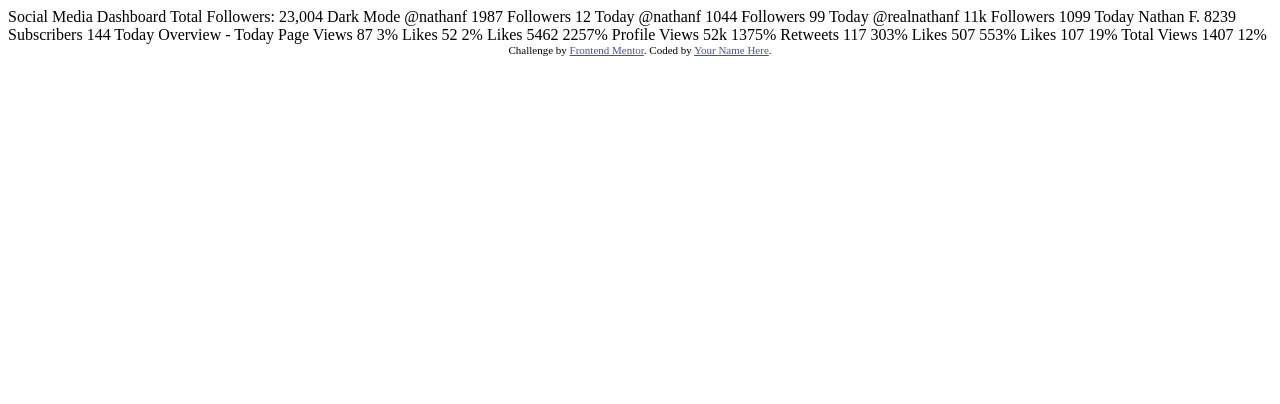
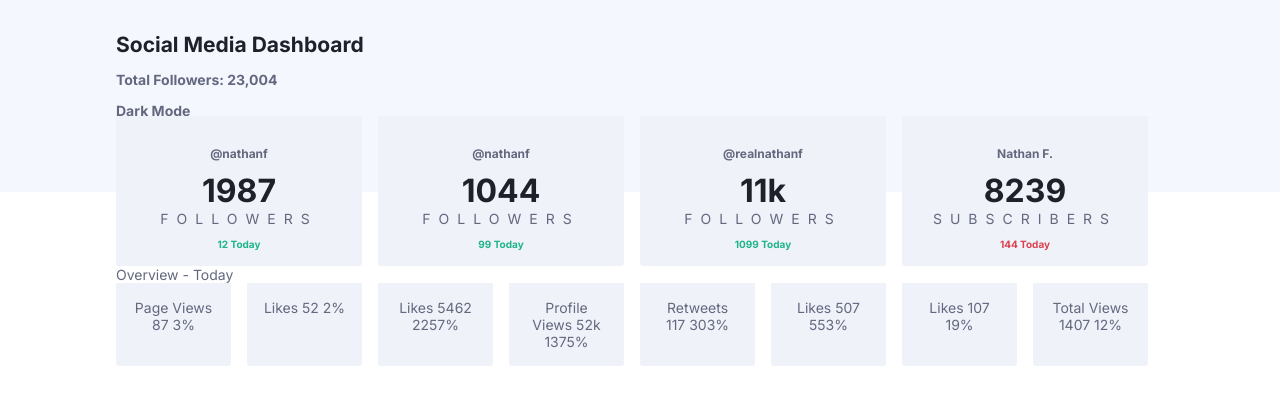
Before and after one commit to db001/socialMediaDashboard, a website: page index.html in a window 1280 px wide. Drawn offline with Linux system fonts and the light colour scheme.

Commit message:
meaningful commit message

```diff
--- /dev/null
+++ b/app/css/prefixed.css
@@ -0,0 +1,131 @@
+@import url("https://fonts.googleapis.com/css2?family=Inter:wght@400;700&display=swap");
+body.lightTheme {
+  background-color: white;
+  color: #63687e; }
+
+body.darkTheme {
+  background-color: #1e202a;
+  color: #8b97c6; }
+
+section {
+  width: 100%; }
+
+.metricsContainer {
+  margin-top: -76px; }
+
+html,
+body {
+  margin: 0;
+  padding: 0; }
+
+body {
+  font-family: "Inter", sans-serif;
+  font-size: 14px; }
+
+.topStrip {
+  background-color: #f5f7ff;
+  display: -webkit-box;
+  display: -ms-flexbox;
+  display: flex;
+  -webkit-box-orient: vertical;
+  -webkit-box-direction: normal;
+      -ms-flex-direction: column;
+          flex-direction: column;
+  font-weight: 700;
+  height: 15vw;
+  color: #63687e; }
+  .topStrip div {
+    max-width: 1048px;
+    margin: 0 auto;
+    text-align: left;
+    width: 100%; }
+  .topStrip h1 {
+    color: #1e202a;
+    margin: 32px 0 0; }
+  .topStrip p {
+    font-weight: 700; }
+
+.socialCardContainer,
+.overviewContainer {
+  display: -webkit-box;
+  display: -ms-flexbox;
+  display: flex;
+  -webkit-box-pack: justify;
+      -ms-flex-pack: justify;
+          justify-content: space-between; }
+
+.socialCardContainer,
+.overviewWrapper {
+  max-width: 1048px;
+  margin: 0 auto;
+  width: 100%; }
+
+.card {
+  background-color: #f0f2fa;
+  -webkit-box-sizing: border-box;
+          box-sizing: border-box;
+  width: calc(25% - 8px);
+  margin-right: 16px;
+  padding: 16px;
+  display: -webkit-box;
+  display: -ms-flexbox;
+  display: flex;
+  -webkit-box-orient: vertical;
+  -webkit-box-direction: normal;
+      -ms-flex-direction: column;
+          flex-direction: column;
+  -webkit-box-align: center;
+      -ms-flex-align: center;
+          align-items: center;
+  -webkit-box-pack: justify;
+      -ms-flex-pack: justify;
+          justify-content: space-between;
+  text-align: center;
+  border-bottom-left-radius: 3px;
+  border-bottom-right-radius: 3px; }
+  .card.socialCard {
+    min-height: 150px;
+    max-height: 200px; }
+  .card:before {
+    height: 3px; }
+  .card#fbCard:before {
+    content: "";
+    border-top-left-radius: 3px;
+    border-top-right-radius: 3px;
+    background: deepskyblue; }
+  .card#twitterCard:before {
+    content: "";
+    border-top-left-radius: 3px;
+    border-top-right-radius: 3px;
+    background: #1ca0f2; }
+  .card#instaCard:before {
+    content: "";
+    border-top-left-radius: 3px;
+    border-top-right-radius: 3px;
+    background: -webkit-gradient(linear, left top, right top, from(#fdc468), to(#df4996));
+    background: linear-gradient(to right, #fdc468, #df4996); }
+  .card#ytCard:before {
+    content: "";
+    border-top-left-radius: 3px;
+    border-top-right-radius: 3px;
+    background: #c4032a; }
+  .card .handle {
+    font-size: 12px;
+    font-weight: 700; }
+  .card .number {
+    font-weight: 700;
+    font-size: 32px; }
+  .card .unit {
+    font-weight: 400;
+    text-transform: uppercase;
+    letter-spacing: 8px; }
+  .card .change {
+    font-weight: 700;
+    font-size: 10px; }
+    .card .change.positive {
+      color: #1db489; }
+    .card .change.negative {
+      color: #dc414c; }
+
+.lightTheme .card .number {
+  color: #1e202a; }
--- a/index.html
+++ b/index.html
@@ -1,87 +1,82 @@
 <!DOCTYPE html>
 <html lang="en">
     <head>
-  <meta charset="UTF-8">
-  <meta name="viewport" content="width=device-width, initial-scale=1.0"> <!-- displays site properly based on user's device -->
+        <meta charset="UTF-8" />
+        <meta name="viewport" content="width=device-width, initial-scale=1.0" />
+        <!-- displays site properly based on user's device -->
 
-  <link rel="icon" type="image/png" sizes="32x32" href="./images/favicon-32x32.png">
+        <link rel="icon" type="image/png" sizes="32x32" href="./images/favicon-32x32.png" />
 
         <title>Frontend Mentor | [Challenge Name Here]</title>
 
         <!-- Feel free to remove these styles or customise in your own stylesheet 👍 -->
-  <style>
-    .attribution { font-size: 11px; text-align: center; }
-    .attribution a { color: hsl(228, 45%, 44%); }
-  </style>
+        <link rel="stylesheet" type="text/css" href="app/css/prefixed.css" />
     </head>
-<body>
+    <body class="lightTheme">
+        <section>
+            <div class="topStrip">
+                <div>
+                    <h1>Social Media Dashboard</h1>
+                    <p>Total Followers: 23,004</p>
+                    <div class="toggle">Dark Mode</div>
+                </div>
+            </div>
+        </section>
 
-  Social Media Dashboard
-  Total Followers: 23,004
+        <section class="metricsContainer">
+            <div class="socialCardContainer">
+                <div class="card socialCard" id="fbCard">
+                    <div class="handle">@nathanf</div>
+                    <div>
+                        <div class="number">1987</div>
+                        <div class="unit">Followers</div>
+                    </div>
+                    <div class="change positive">12 Today</div>
+                </div>
+                <div class="card socialCard" id="twitterCard">
+                    <div class="handle">@nathanf</div>
+                    <div>
+                        <div class="number">1044</div>
+                        <div class="unit">Followers</div>
+                    </div>
+                    <div class="change positive">99 Today</div>
+                </div>
+                <div class="card socialCard" id="instaCard">
+                    <div class="handle">@realnathanf</div>
+                    <div>
+                        <div class="number">11k</div>
+                        <div class="unit">Followers</div>
+                    </div>
+                    <div class="change positive">1099 Today</div>
+                </div>
+                <div class="card socialCard" id="ytCard">
+                    <div class="handle">Nathan F.</div>
+                    <div>
+                        <div class="number">8239</div>
+                        <div class="unit">Subscribers</div>
+                    </div>
+                    <div class="change negative">144 Today</div>
+                </div>
+            </div>
 
-  Dark Mode
+            <div class="overviewWrapper">
+                <div>Overview - Today</div>
+                <div class="overviewContainer">
+                    <div class="card overviewCard">Page Views 87 3%</div>
+                    <div class="card overviewCard">Likes 52 2%</div>
+                    <div class="card overviewCard">Likes 5462 2257%</div>
+                    <div class="card overviewCard">Profile Views 52k 1375%</div>
+                    <div class="card overviewCard">Retweets 117 303%</div>
+                    <div class="card overviewCard">Likes 507 553%</div>
+                    <div class="card overviewCard">Likes 107 19%</div>
+                    <div class="card overviewCard">Total Views 1407 12%</div>
+                </div>
+            </div>
+        </section>
 
-
-
-  @nathanf
-  1987
-  Followers
-  12 Today
-
-  @nathanf
-  1044
-  Followers
-  99 Today
-
-  @realnathanf
-  11k
-  Followers
-  1099 Today
-
-  Nathan F.
-  8239
-  Subscribers
-  144 Today
-
-
-
-  Overview - Today
-
-  Page Views
-  87
-  3%
-
-  Likes
-  52
-  2%
-
-  Likes
-  5462
-  2257%
-
-  Profile Views
-  52k
-  1375%
-
-  Retweets
-  117
-  303%
-
-  Likes
-  507
-  553%
-
-  Likes
-  107
-  19%
-
-  Total Views
-  1407
-  12%
-
-  <div class="attribution">
+        <!-- <div class="attribution">
             Challenge by <a href="https://www.frontendmentor.io?ref=challenge" target="_blank">Frontend Mentor</a>.
             Coded by <a href="#">Your Name Here</a>.
-  </div>
+        </div> -->
     </body>
 </html>
--- /dev/null
+++ b/src/scss/_elements.scss
@@ -0,0 +1,11 @@
+// Styling for bare HTML elements, restyling browser defaults
+html,
+body {
+    margin: 0;
+    padding: 0;
+}
+
+body {
+    font-family: $fontFamily;
+    font-size: $bodyFontSize;
+}
--- /dev/null
+++ b/src/scss/_generic.scss
@@ -0,0 +1,19 @@
+// Reset and/or normalize styles, box-sizing, etc.
+
+body.lightTheme {
+    background-color: $white;
+    color: $textColourLight;
+}
+
+body.darkTheme {
+    background-color: $backgroundDark;
+    color: $textColourDark;
+}
+
+section {
+    width: 100%;
+}
+
+.metricsContainer {
+    margin-top: -76px;
+}
--- /dev/null
+++ b/src/scss/_settings.scss
@@ -0,0 +1,43 @@
+// Contains font & colour definitions, etc.
+// There should be no CSS output here
+
+// Screen widths
+$mobileWidth: 375px;
+$desktopWidth: 1440px;
+
+// Colours
+$limeGreen: hsl(163, 72%, 41%);
+$brightRed: hsl(356, 69%, 56%);
+$facebookBorder: hsl(195, 100%, 50%);
+$twitterBorder: hsl(203, 89%, 53%);
+$instagramBorder: linear-gradient(to right, hsl(37, 97%, 70%), hsl(329, 70%, 58%));
+$youTubeBorder: hsl(348, 97%, 39%);
+
+// Toggles
+$darkThemeToggle: linear-gradient(to right, hsl(210, 78%, 56%), hsl(146, 68%, 55%));
+$lightThemeToggle: hsl(230, 22%, 74%);
+
+// Generic
+
+$white: hsl(0, 0%, 100%);
+
+// Dark Theme
+$backgroundDark: hsl(230, 17%, 14%);
+$topBackgroundDark: hsl(232, 19%, 15%);
+$cardBackgroundDark: hsl(228, 28%, 20%);
+$textColourDark: hsl(228, 34%, 66%);
+
+// Light Theme
+$backgroundLight: hsl(225, 100%, 98%);
+$cardBackgroundLight: hsl(227, 47%, 96%);
+$textColourLight: hsl(228, 12%, 44%);
+$textVeryDarkBlue: hsl(230, 17%, 14%);
+
+// Font
+
+@import url("https://fonts.googleapis.com/css2?family=Inter:wght@400;700&display=swap");
+
+$bodyFontSize: 14px;
+$fontFamily: "Inter", sans-serif;
+$fontWeightLight: 400;
+$fontWeightBold: 700;
--- /dev/null
+++ b/src/scss/_tools.scss
@@ -0,0 +1,2 @@
+// Globally used mixins & functions
+// Should no output any CSS
--- /dev/null
+++ b/src/scss/_trumps.scss
@@ -0,0 +1 @@
+// Utilites and helper classes which override anything beforehand
--- /dev/null
+++ b/src/scss/components/card.scss
@@ -0,0 +1,97 @@
+.socialCardContainer,
+.overviewContainer {
+    display: flex;
+    justify-content: space-between;
+}
+.socialCardContainer,
+.overviewWrapper {
+    max-width: 1048px;
+    margin: 0 auto;
+    width: 100%;
+}
+
+.card {
+    background-color: $cardBackgroundLight;
+    box-sizing: border-box;
+    width: calc(25% - 8px);
+    margin-right: 16px;
+    padding: 16px;
+    display: flex;
+    flex-direction: column;
+    align-items: center;
+    justify-content: space-between;
+    text-align: center;
+    border-bottom-left-radius: 3px;
+    border-bottom-right-radius: 3px;
+
+    &.socialCard {
+        min-height: 150px;
+        max-height: 200px;
+    }
+
+    &:before {
+        height: 3px;
+    }
+
+    &#fbCard:before {
+        content: "";
+        border-top-left-radius: 3px;
+        border-top-right-radius: 3px;
+        background: $facebookBorder;
+    }
+    &#twitterCard:before {
+        content: "";
+        border-top-left-radius: 3px;
+        border-top-right-radius: 3px;
+        background: $twitterBorder;
+    }
+    &#instaCard:before {
+        content: "";
+        border-top-left-radius: 3px;
+        border-top-right-radius: 3px;
+        background: $instagramBorder;
+    }
+    &#ytCard:before {
+        content: "";
+        border-top-left-radius: 3px;
+        border-top-right-radius: 3px;
+        background: $youTubeBorder;
+    }
+
+    .handle {
+        font-size: 12px;
+        font-weight: $fontWeightBold;
+    }
+
+    .number {
+        font-weight: $fontWeightBold;
+        font-size: 32px;
+    }
+
+    .unit {
+        font-weight: $fontWeightLight;
+        text-transform: uppercase;
+        letter-spacing: 8px;
+    }
+
+    .change {
+        font-weight: $fontWeightBold;
+        font-size: 10px;
+
+        &.positive {
+            color: $limeGreen;
+        }
+
+        &.negative {
+            color: $brightRed;
+        }
+    }
+}
+
+.lightTheme {
+    .card {
+        .number {
+            color: $textVeryDarkBlue;
+        }
+    }
+}
--- /dev/null
+++ b/src/scss/components/topStrip.scss
@@ -0,0 +1,23 @@
+.topStrip {
+    background-color: $backgroundLight;
+    display: flex;
+    flex-direction: column;
+    font-weight: $fontWeightBold;
+    height: 15vw;
+    color: $textColourLight;
+    div {
+        max-width: 1048px;
+        margin: 0 auto;
+        text-align: left;
+        width: 100%;
+    }
+
+    h1 {
+        color: $textVeryDarkBlue;
+        margin: 32px 0 0;
+    }
+
+    p {
+        font-weight: $fontWeightBold;
+    }
+}
```
Also changed, not shown: Gruntfile.js (added, +100 -0 lines), eslint.json (added, +9 -0 lines), package.json (added, +30 -0 lines), src/scss/styles.scss (added, +9 -0 lines), src/css/styles.css (added), 3 other files. Lines whose indentation alone changed are shown as unchanged.
